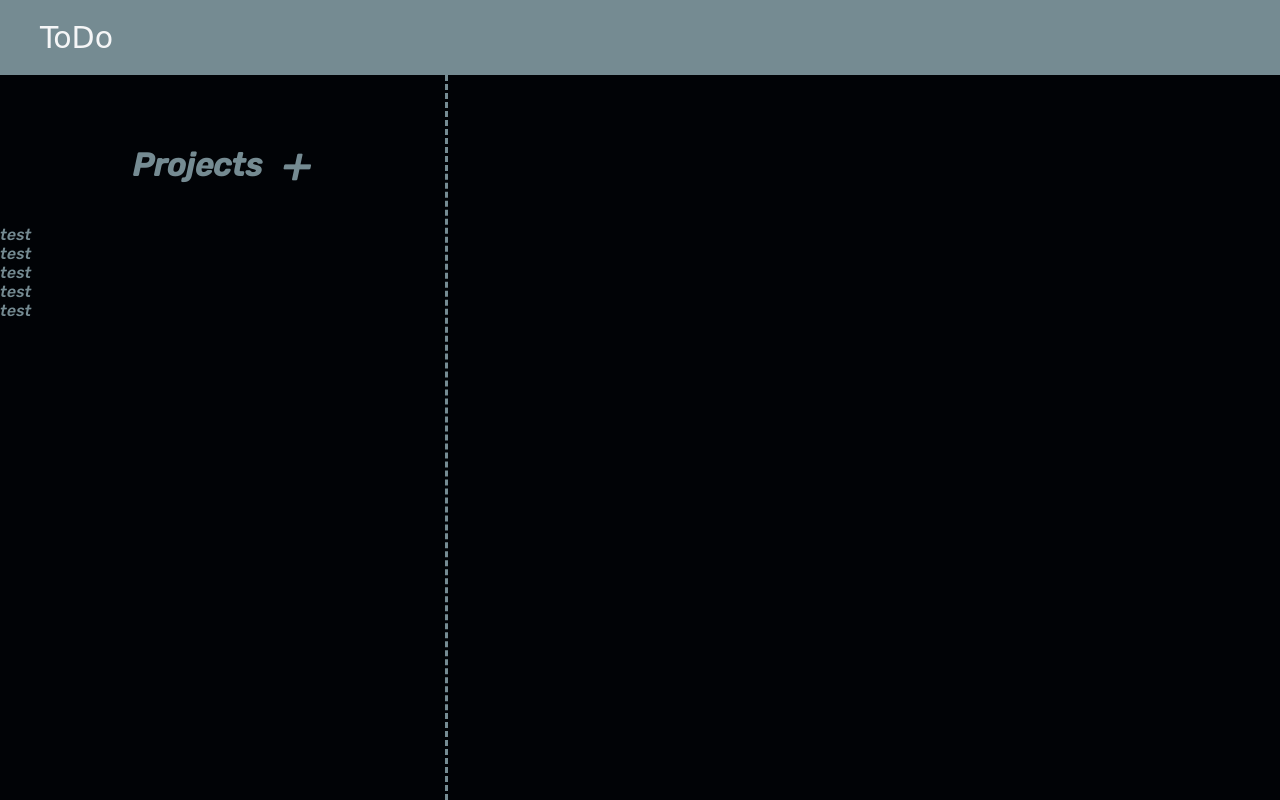
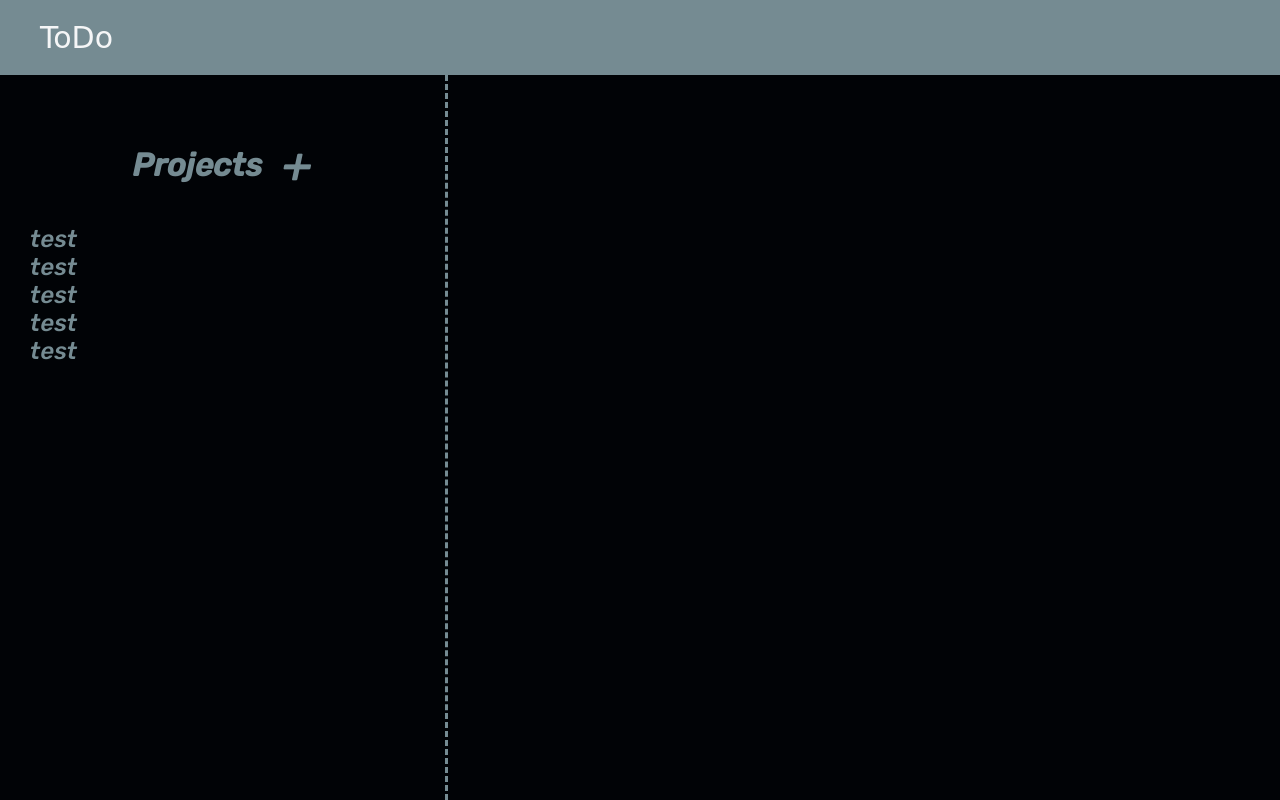
Before and after one commit to jplante01/TOP-todo-list, a website built with webpack: page dist/index.html in a window 1280 px wide. Built offline with nearby package versions, Linux system fonts and the light colour scheme; a web font is replaced by a local one.

Commit message:
Complete sidebar

```diff
--- a/src/modules/elements.js
+++ b/src/modules/elements.js
@@ -26,12 +26,12 @@ const elements = (() => {
     addProjectButton.id = 'add-project-button';
     addProjectButton.textContent = '+';
     navHeader.appendChild(addProjectButton);
-    const projectsList = document.createElement('div');
+    const projectsList = document.createElement('ul');
     projectsList.classList = 'projects-list f-col';
     nav.appendChild(projectsList);
     /* REMOVE */
     for (let i = 0; i < 5; i++) {
-      const project = document.createElement('ul');
+      const project = document.createElement('li');
       project.textContent = 'test';
       projectsList.appendChild(project);
     }
--- a/src/styles.css
+++ b/src/styles.css
@@ -16,7 +16,9 @@
   padding: 0;
   margin: 0;
 }
-
+ul {
+  list-style-type: none;
+}
 
 .f-col {
   display: flex;
@@ -74,3 +76,11 @@ body {
 #add-project-button {
   font-size: 50px;
 }
+
+.projects-list {
+  margin-left: 30px;
+}
+
+.projects-list > li {
+  font-size: 24px;
+}
```
